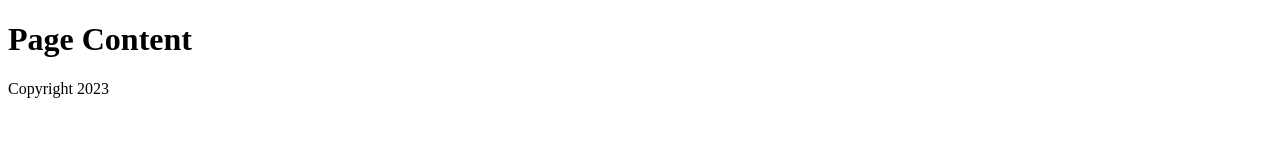
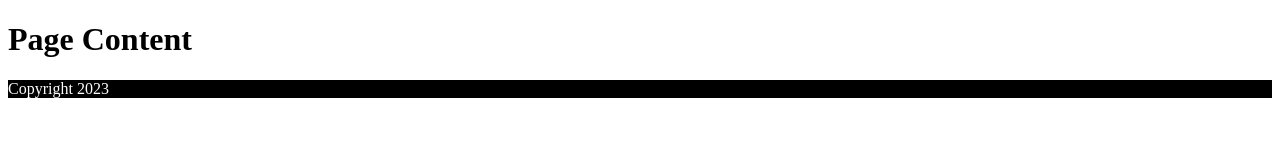
Before and after one commit to jeffchavez-dev/1-monthly-css, a plain HTML site: page index.html in a window 1280 px wide. Drawn offline with Linux system fonts and the light colour scheme.

Commit message:
Update style.css

```diff
--- a/style.css
+++ b/style.css
@@ -5,3 +5,11 @@
 h1 {
     color: #000;
 }
+
+.footer {
+    background-color: #000;
+}
+
+.footer_text {
+    color: #fff
+}
```
